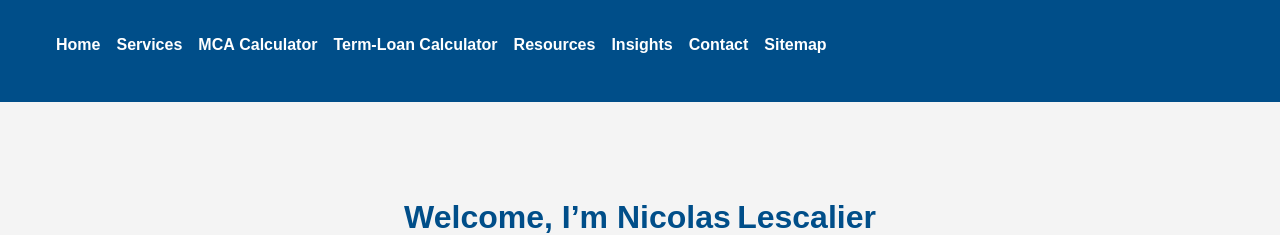
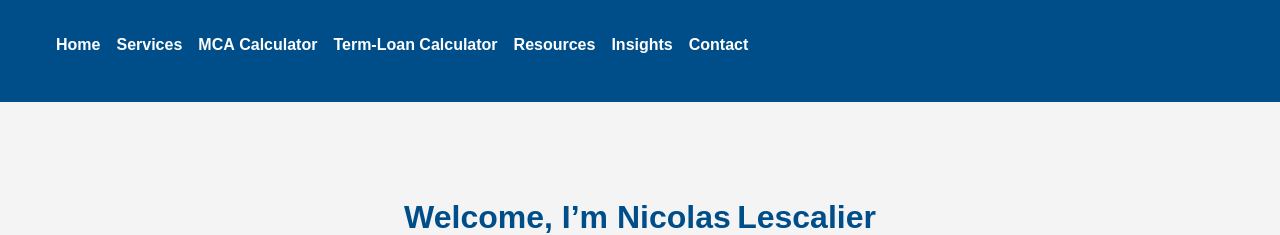
Before and after one commit to lescalier93/nicolaslescalier, a Jekyll site: the page built from index.html, in a window 1280 px wide and 900 px high. Shown: the top 235 px of the window. Built offline with Jekyll 4.4.1, drawn with Linux system fonts in a browser that asks for light colours.

Commit message:
Update header.html

```diff
--- a/_includes/header.html
+++ b/_includes/header.html
@@ -9,7 +9,6 @@
         <li><a href="resources.html">Resources</a></li>
         <li><a href="blog.html">Insights</a></li>
         <li><a href="contact.html">Contact</a></li>
-        <li><a href="/sitemap.xml">Sitemap</a></li>
       </ul>
     </nav>
   </div>
```
